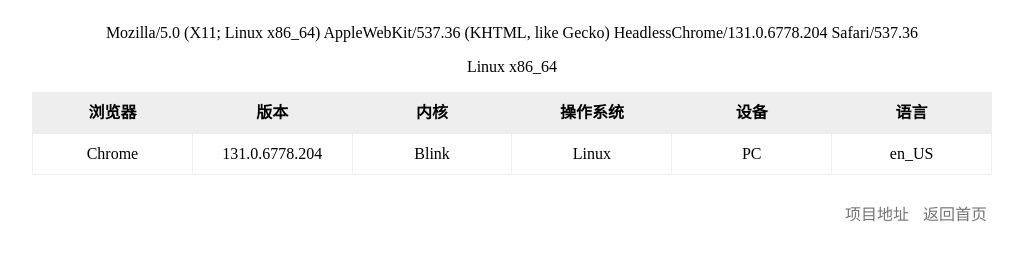
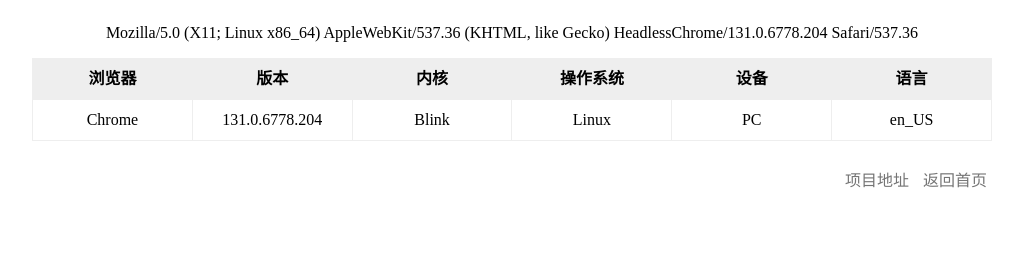
Before and after one commit to mumuy/browser, a plain HTML site: page index.html in a window 1280 px wide. Shown: the whole page, without its empty margins (128-1151 px from the left). Drawn offline with Linux system fonts and the light colour scheme.

Commit message:
updated 删除测试

```diff
--- a/index.html
+++ b/index.html
@@ -55,7 +55,7 @@
 						var info = new Browser();
 						if(info.device!='Mobile'){
 							document.writeln('<table>\
-								<caption><p>'+navigator.userAgent+'</p><p>'+navigator.platform+'</p></caption>\
+								<caption><p>'+navigator.userAgent+'</p></caption>\
 								<thead>\
 									<tr>\
 										<th>浏览器</th>\
```
